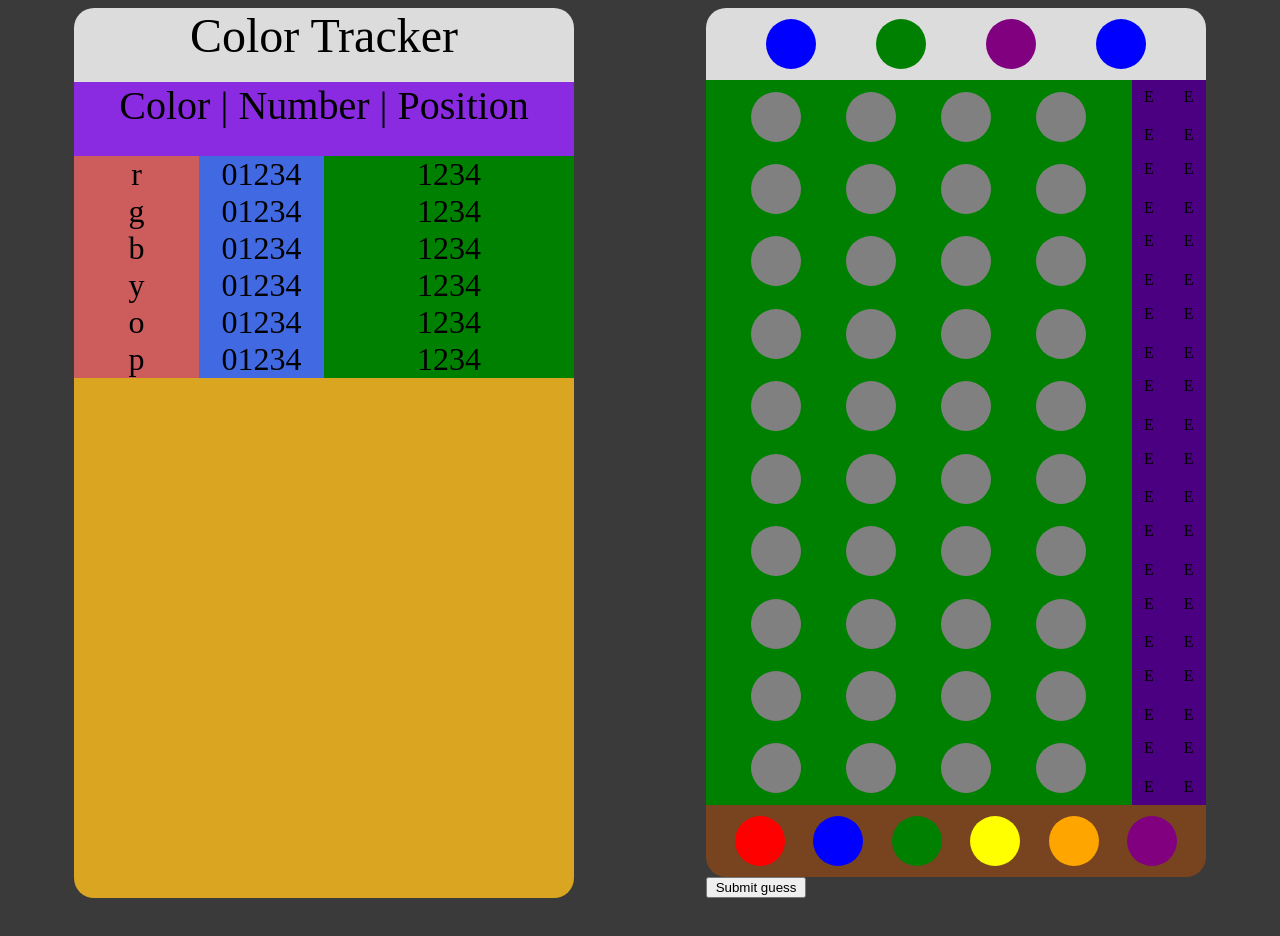
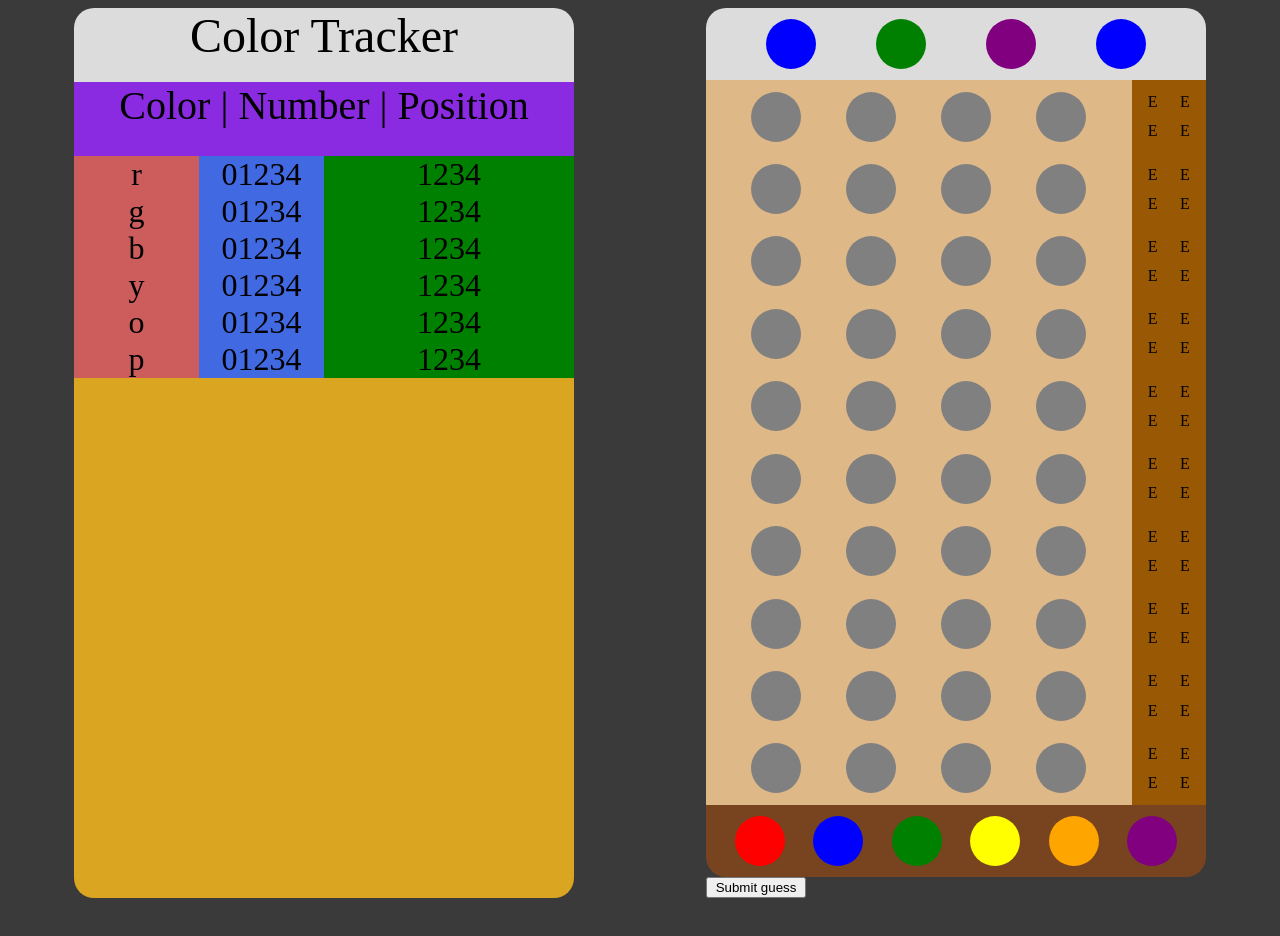
Before and after one commit to joebuono/mastermind, a React (Create React App) app in the folder client/: page / in a window 1280 px wide. Shown: the top 936 px of the page. Built offline with nearby package versions, Linux system fonts and the light colour scheme.

Commit message:
adjusted background colors for better visibility

```diff
--- a/client/src/components/styles/blackAndWhitePegs.module.css
+++ b/client/src/components/styles/blackAndWhitePegs.module.css
@@ -2,8 +2,8 @@
   display: grid;
   grid-template-columns: repeat(3, 1fr);
   grid-template-rows: repeat(3, 1fr);
-  height: 80%;
-  width: 80%;
+  height: 65%;
+  width: 65%;
 }
 
 .peg {
--- a/client/src/components/styles/board.module.css
+++ b/client/src/components/styles/board.module.css
@@ -18,7 +18,6 @@
 .turns {
   grid-column: 1 / 6;
   grid-row: 3 / 23;
-  background-color: rgb(213, 154, 82);
 }
 
 .blackAndWhitePegs {
--- a/client/src/components/styles/turn.module.css
+++ b/client/src/components/styles/turn.module.css
@@ -4,13 +4,13 @@
 }
 
 .guess {
-  background-color: green;
+  background-color: burlywood;
   flex-grow: 5;
 }
 
 .bwPegs {
   display: flex;
-  background-color: indigo;
+  background-color: rgb(152, 88, 4);
   flex-grow: 1;
   justify-content: center;
   align-items: center;
```
